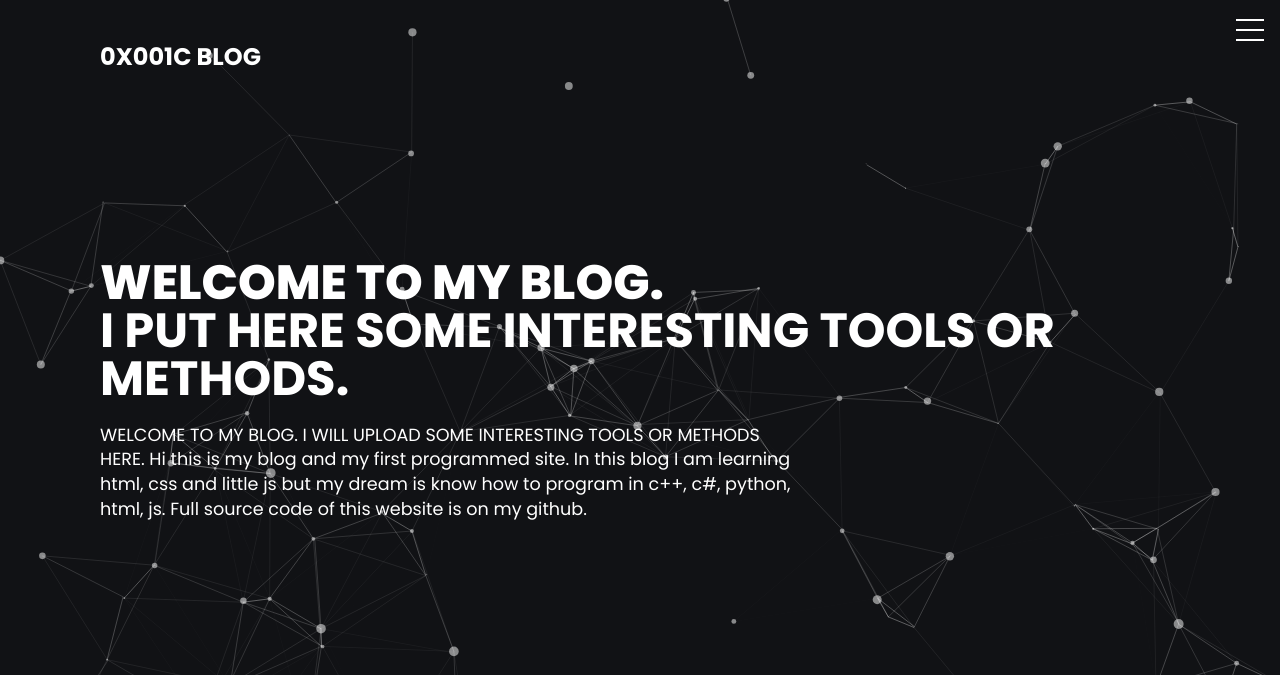
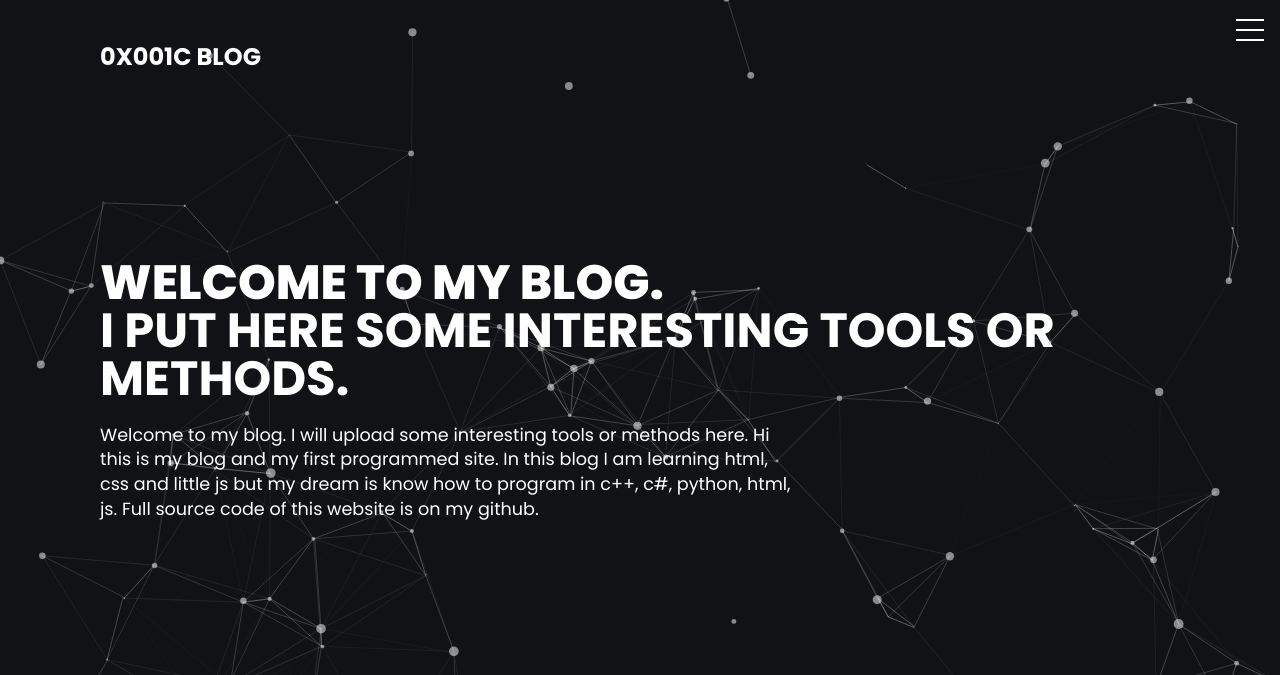
Before and after one commit to 0x001c/MyBlog, a plain HTML site: page index.html in a window 1280 px wide. Shown: the top 675 px of the page. Drawn offline with Linux system fonts and the light colour scheme.

Commit message:
Update index.html

```diff
--- a/index.html
+++ b/index.html
@@ -20,7 +20,7 @@
         <div class="text">
             <h2>Welcome to my blog. </h2>
             <h3>I put here some interesting tools or methods.</h3>
-            <p>WELCOME TO MY BLOG. I WILL UPLOAD SOME INTERESTING TOOLS OR METHODS HERE.
+            <p>Welcome to my blog. I will upload some interesting tools or methods here.
 Hi this is my blog and my first programmed site. In this blog I am learning html, css and little js but my dream is know how to program in c++, c#, python, html, js. Full source code of this website is on my github.</p>
         </div>
 
```
